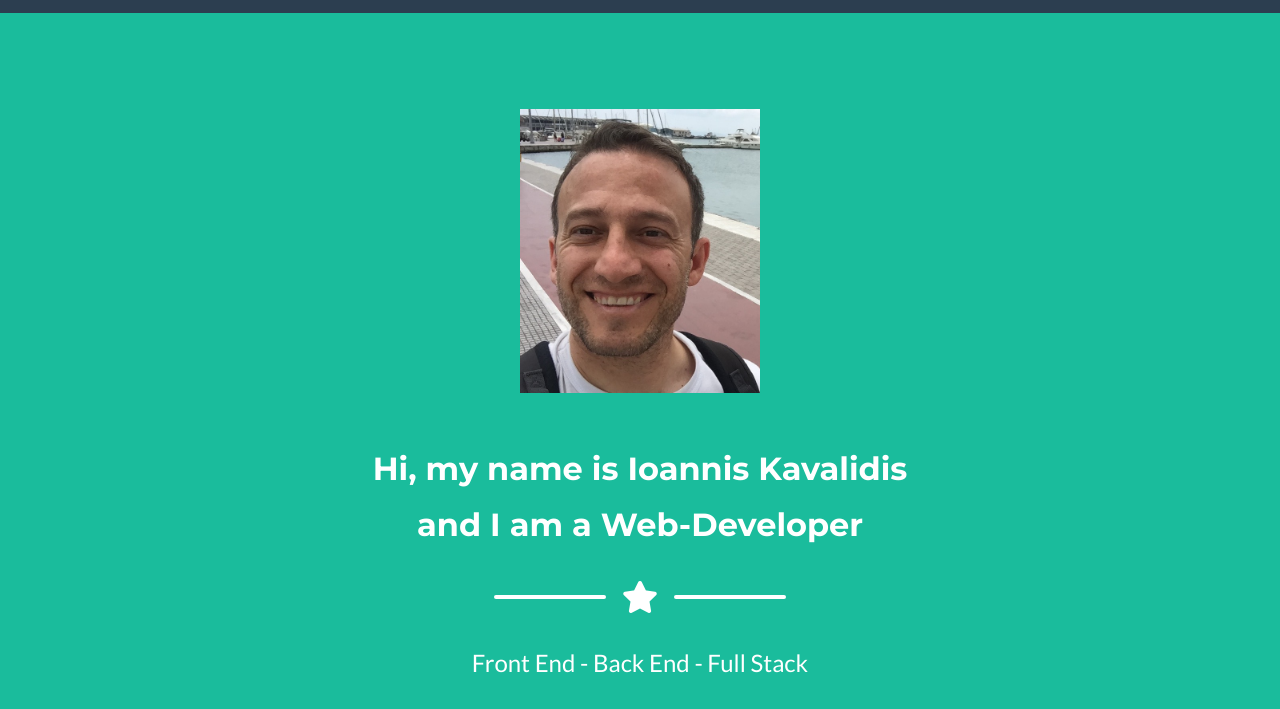
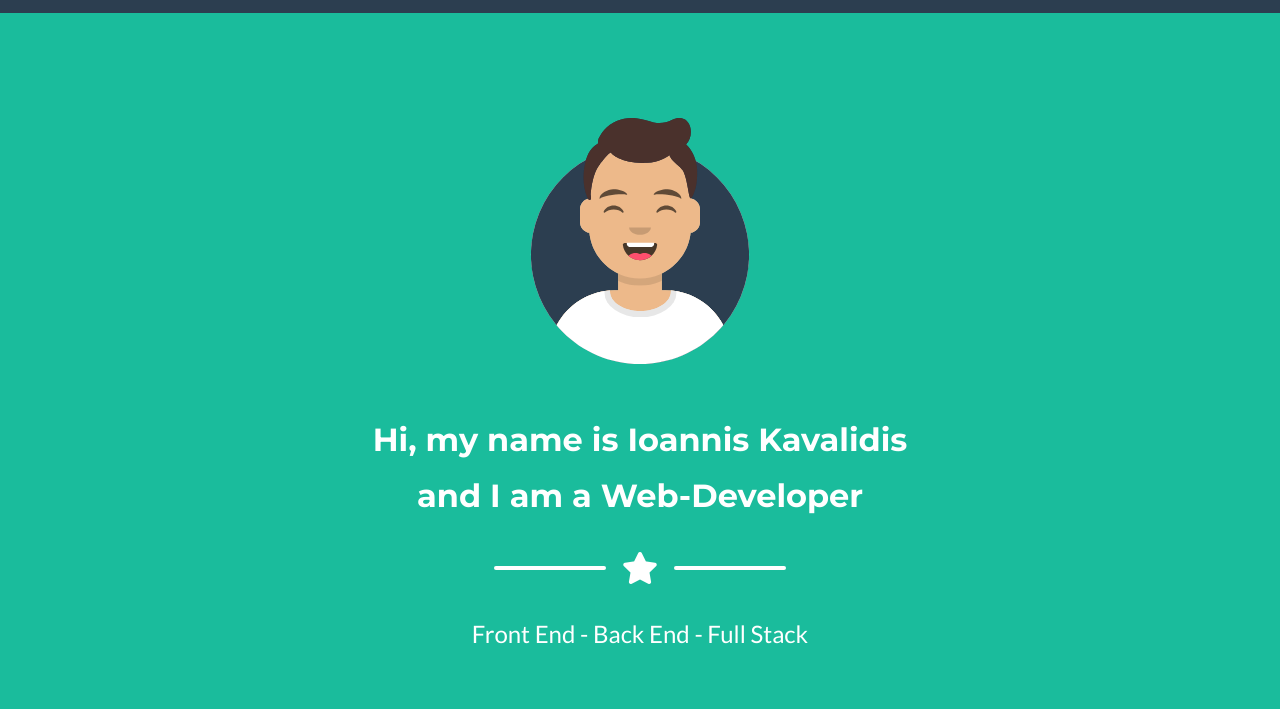
Before and after one commit to Ioannis-Kavalidis/myPortfolio, a plain HTML site: page index.html in a window 1280 px wide. Shown: the part 91-800 px from the top of the page. Drawn offline with Linux system fonts and the light colour scheme.

Commit message:
last commit

```diff
--- a/index.html
+++ b/index.html
@@ -85,7 +85,7 @@
     <header class="masthead bg-primary text-white text-center">
       <div class="container d-flex align-items-center flex-column">
         <!-- Masthead Avatar Image -->
-        <img class="masthead-avatar mb-5" src="img/me.jpeg" alt="" />
+        <img class="masthead-avatar mb-5" src="img/avataaars.svg" alt="" />
 
         <!-- Masthead Heading -->
         <h1 class="masthead-heading  mb-0" id="me">
```
